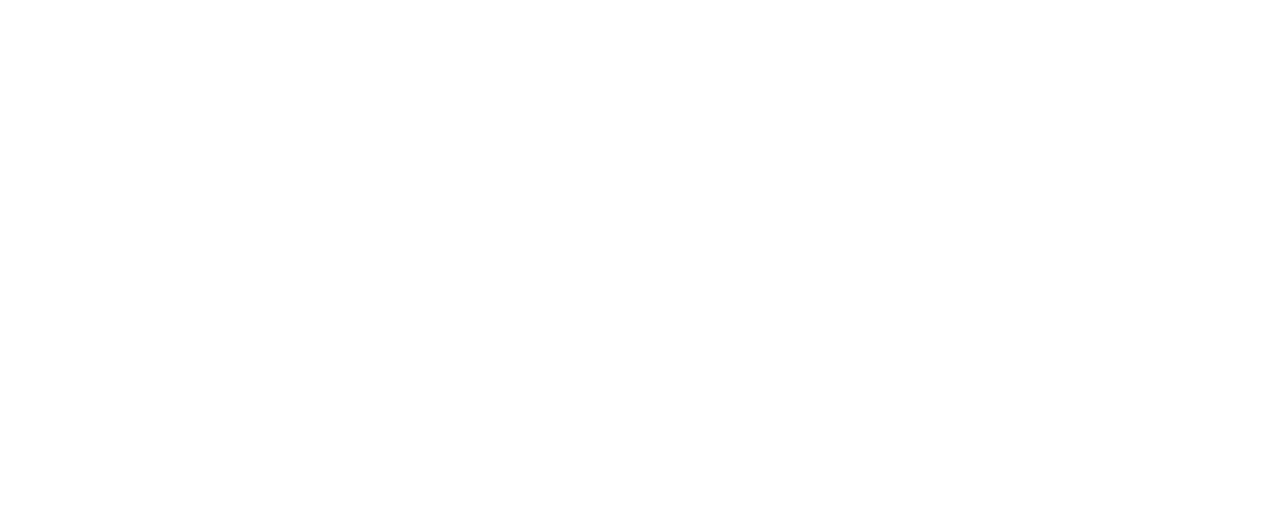
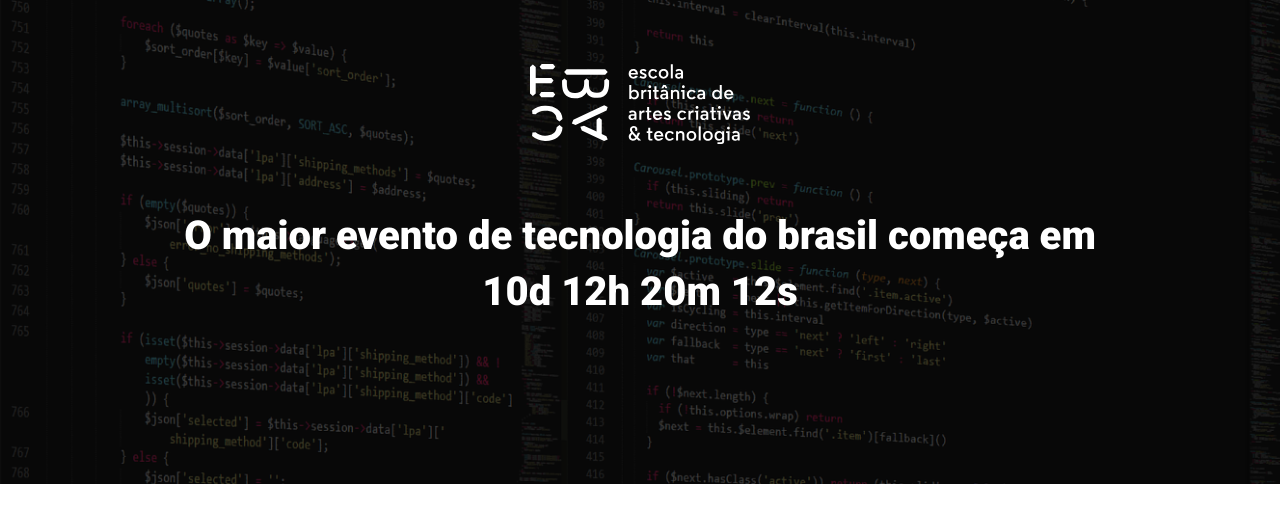
Before and after one commit to KaikalDev/ebac_tech_talk, a website built with Parcel: page src/index.html in a window 1280 px wide. Built offline with nearby package versions, Linux system fonts and the light colour scheme.

Commit message:
criação do hero

```diff
--- a/package.json
+++ b/package.json
@@ -12,6 +12,7 @@
   "description": "",
   "devDependencies": {
     "@parcel/transformer-sass": "^2.12.0",
-    "parcel": "^2.12.0"
+    "parcel": "^2.12.0",
+    "sharp": "^0.31.3"
   }
 }
--- a/src/index.html
+++ b/src/index.html
@@ -3,10 +3,22 @@
 <head>
     <meta charset="UTF-8">
     <meta name="viewport" content="width=device-width, initial-scale=1.0">
-    <title>Document</title>
-    <link rel="stylesheet" href="./styles/main.scss">
+    <title>Ebac tech talks</title>
+    <link rel="stylesheet" href="styles/main.scss">
+    <link rel="preconnect" href="https://fonts.googleapis.com">
+    <link rel="preconnect" href="https://fonts.gstatic.com" crossorigin>
+    <link href="https://fonts.googleapis.com/css2?family=Roboto:ital,wght@0,100;0,300;0,400;0,500;0,700;0,900;1,100;1,300;1,400;1,500;1,700;1,900&display=swap" rel="stylesheet">
 </head>
 <body>
+    <header class="hero">
+        <div class="container">
+            <img class="hero__logo" src="./images/ebac_logo.svg" alt="EBAC-logo">
+            <p class="hero__text">
+                O maior evento de tecnologia do brasil começa em 10d 12h 20m 12s
+            </p>
+        </div>
+    </header>
+
     <script src="./script/main.js"></script>
 </body>
 </html>
--- /dev/null
+++ b/src/styles/_hero.scss
@@ -0,0 +1,54 @@
+.hero {
+    padding-top: 64px;
+    padding-bottom: 100px;
+    background-image: url(../images/fundo.png);
+    background-repeat: no-repeat;
+    background-size: cover;
+    position: relative;
+
+    .container {
+        position: relative;
+    }
+
+    &::before {
+        position: absolute;
+        top: 0;
+        left: 0;
+        height: 100%;
+        width: 100%;
+        background-color: #000;
+        content: '';
+        opacity: .7;
+    }
+
+    &__text{
+        margin-top: 64px;
+        margin-bottom: 64px;
+        font-size: 40px;
+        line-height: 56px;
+        font-weight: 800;
+        text-align: center;
+    }
+
+    &__logo{
+        margin: 0 auto;
+        height: 80px;
+        display: block;
+    }
+
+    @media (max-width:640px) {
+        padding: 40px 0;
+
+        &__logo{
+            height: 40px;
+        }
+
+        &__text {
+            font-size: 22px;
+            line-height: 24px;
+            margin: 24px 0;
+        }
+
+
+    }
+}
--- a/src/styles/main.scss
+++ b/src/styles/main.scss
@@ -0,0 +1,23 @@
+@use 'hero';
+
+* {
+    margin: 0;
+    padding: 0;
+    box-sizing: border-box;
+    font-family: Roboto, sans-serif;
+    color: #fff;
+}
+
+.container {
+    max-width: 960px;
+    width: 100%;
+    margin: 0 auto;
+
+    @media (max-width: 640px) {
+        max-width: 80%;
+    }
+
+    @media (max-width: 1024px) {
+        max-width: 90%;
+    }
+}
```
Also changed, not shown: 1 other file.
